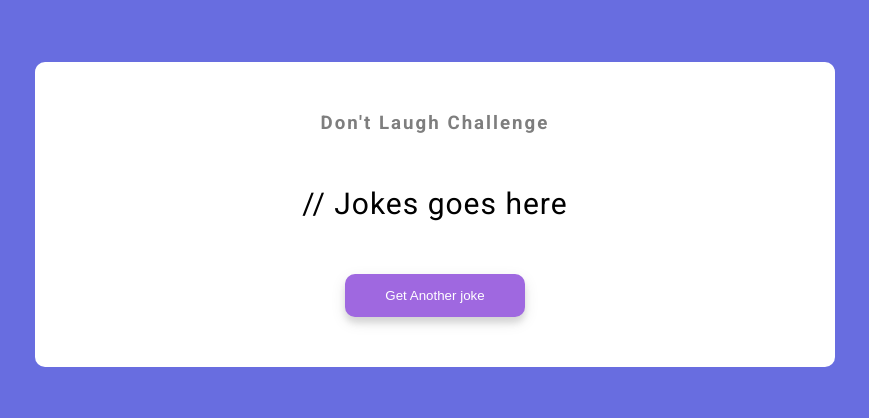
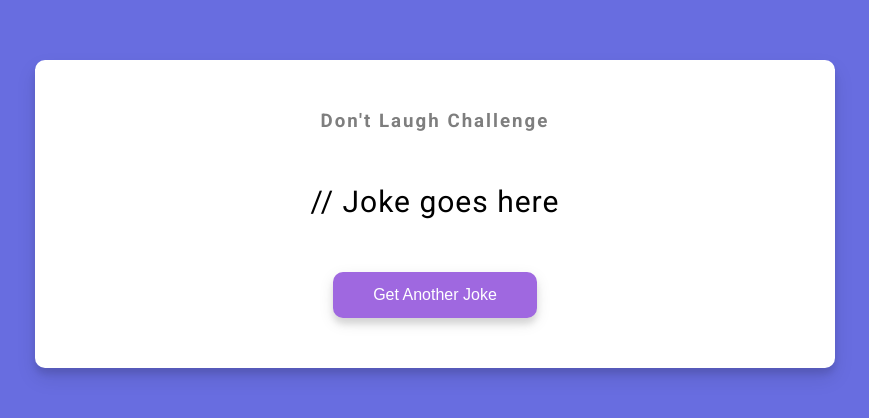
Before and after one commit to MSG0217/copy50Projects, a plain HTML site: page dad-jokes/index.html in a window 1280 px wide. Shown: the part 186-604 px from the top of the page, without its empty margins (205-1074 px from the left). Drawn offline with Linux system fonts and the light colour scheme; no server answers.

Commit message:
getElementById()안에 스트링임을 명심하자.

```diff
--- a/dad-jokes/index.html
+++ b/dad-jokes/index.html
@@ -9,10 +9,9 @@
   <body>
     <div class="container">
       <h3>Don't Laugh Challenge</h3>
-      <div id="joke" class="joke">// Jokes goes here</div>
-      <button id="jokeBtn" class="btn">Get Another joke</button>
+      <div id="joke" class="joke">// Joke goes here</div>
+      <button id="jokeBtn" class="btn">Get Another Joke</button>
     </div>
-
     <script src="script.js"></script>
   </body>
 </html>
--- a/dad-jokes/script.js
+++ b/dad-jokes/script.js
@@ -1,5 +1,5 @@
-const jokeEl = document.getElementById(joke);
-const jokeBtn = document.getElementById(jokeBtn);
+const jokeEl = document.getElementById('joke');
+const jokeBtn = document.getElementById('jokeBtn');
 
 jokeBtn.addEventListener('click', generateJoke);
 
--- a/dad-jokes/style.css
+++ b/dad-jokes/style.css
@@ -20,7 +20,7 @@ body {
 .container {
   background-color: #fff;
   border-radius: 10px;
-  box-shadow: 0 10px 20px rgba(0, 0, 0, 0.1), 0 6px 6px rgba(0, 0, 0, 0.1));
+  box-shadow: 0 10px 20px rgba(0, 0, 0, 0.1), 0 6px 6px rgba(0, 0, 0, 0.1);
   padding: 50px 20px;
   text-align: center;
   max-width: 100%;
@@ -48,6 +48,7 @@ h3 {
   border-radius: 10px;
   box-shadow: 0 5px 15px rgba(0, 0, 0, 0.1), 0 6px 6px rgba(0, 0, 0, 0.1);
   padding: 14px 40px;
+  font-size: 16px;
   cursor: pointer;
 }
 
```
